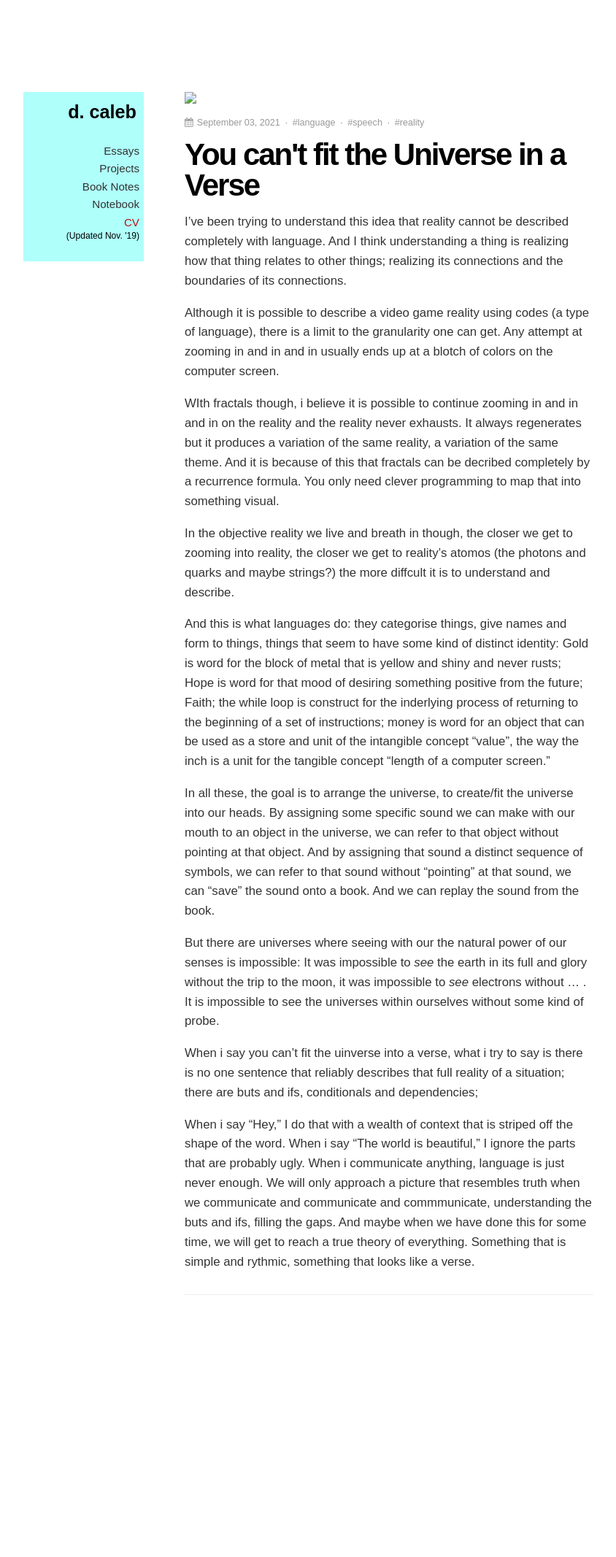
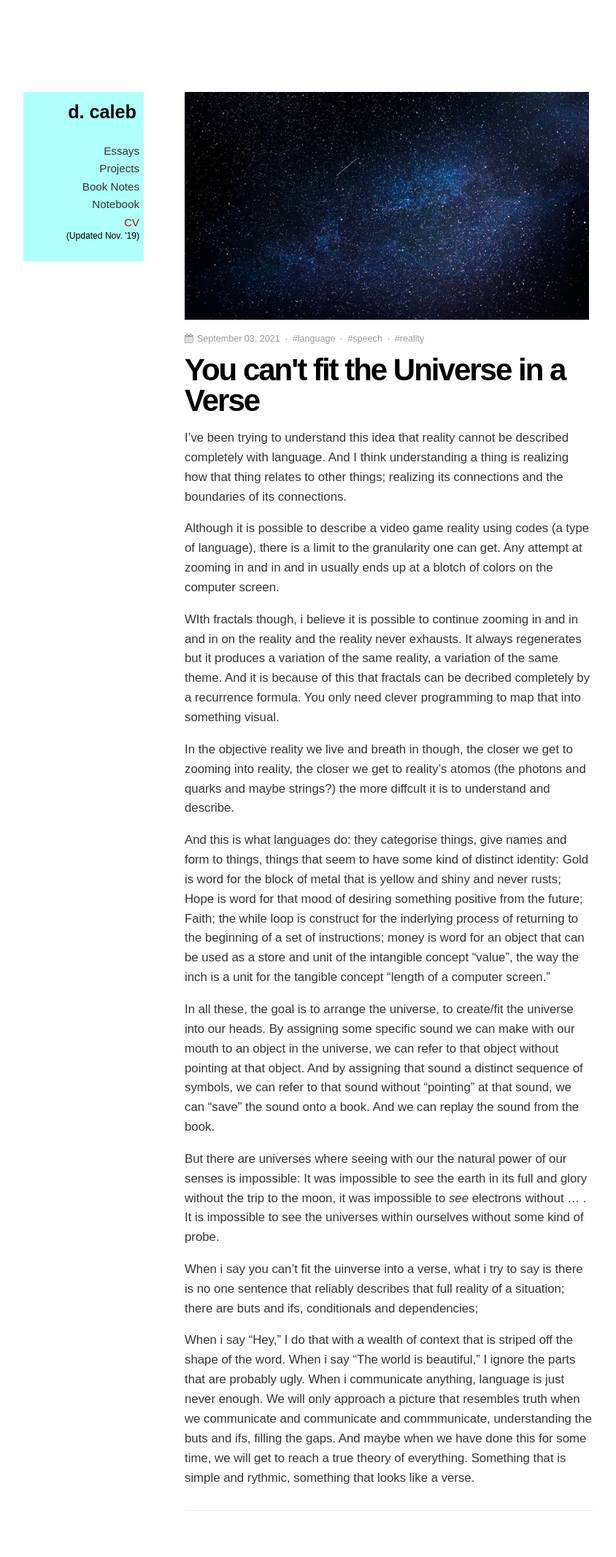
Before and after one commit to dCO2/rococo, a Jekyll site: the page built from _posts/2021-09-03-universe-in-a-verse.md, in a window 1280 px wide. Shown: the whole page at 73% size, without its empty margins (123-967 px from the left). Built offline with Jekyll 4.4.1, drawn with Linux system fonts in a browser that asks for light colours; some web fonts are replaced; before the commit the page ends 1837 px from its top, so only the background shows below that.

Commit message:
blogging like a hacker

```diff
--- a/_layouts/note.html
+++ b/_layouts/note.html
@@ -4,7 +4,7 @@ layout: default
 <div class=post>
     {% if page.feature %}
     <div class=feature-image>
-        <img src="{{ site.author_image_path }}"/>
+        <img src="{{ page.feature-image }}"/>
     </div>
     {% endif %}
     {% include post-meta.html %}
```
